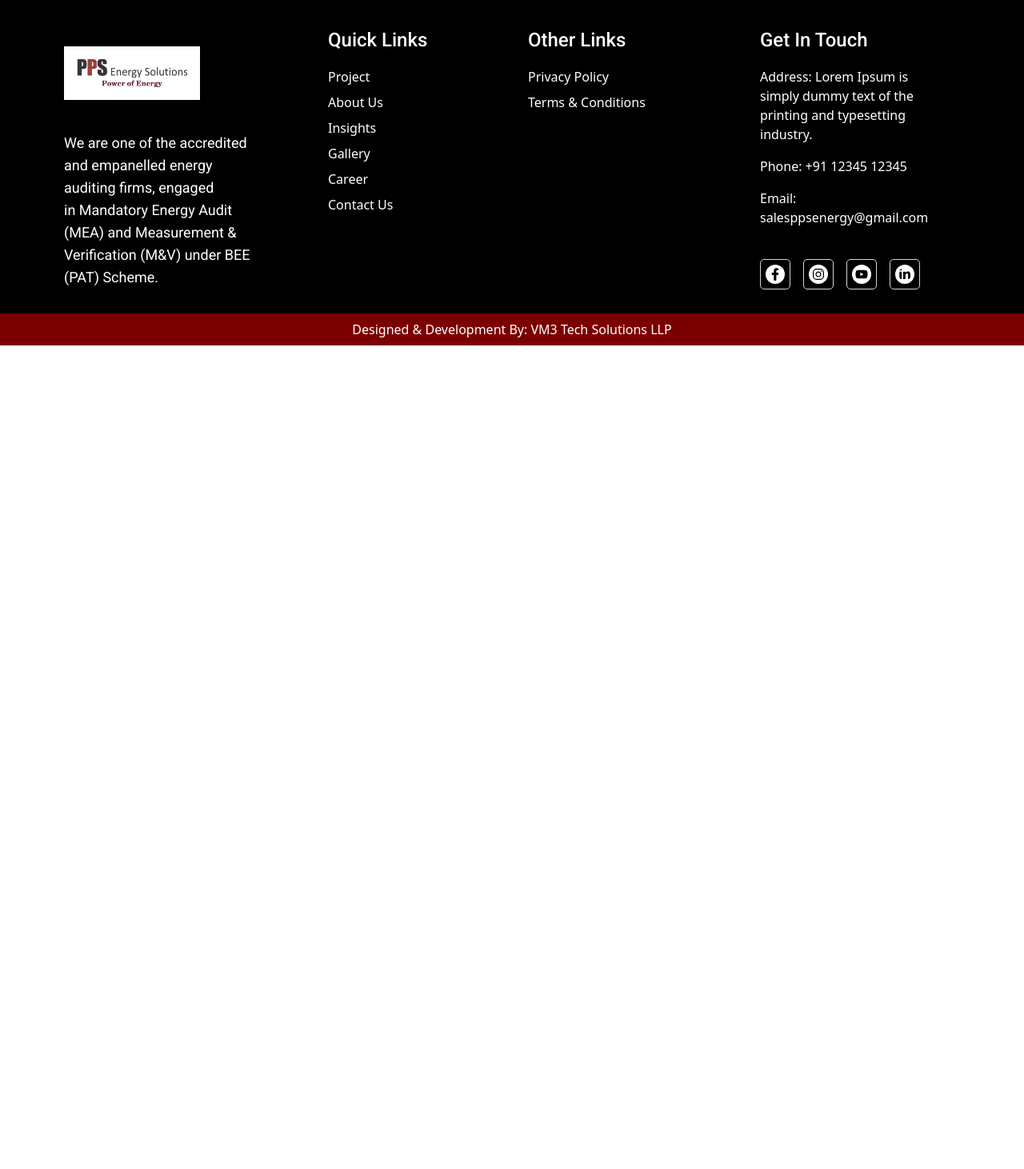
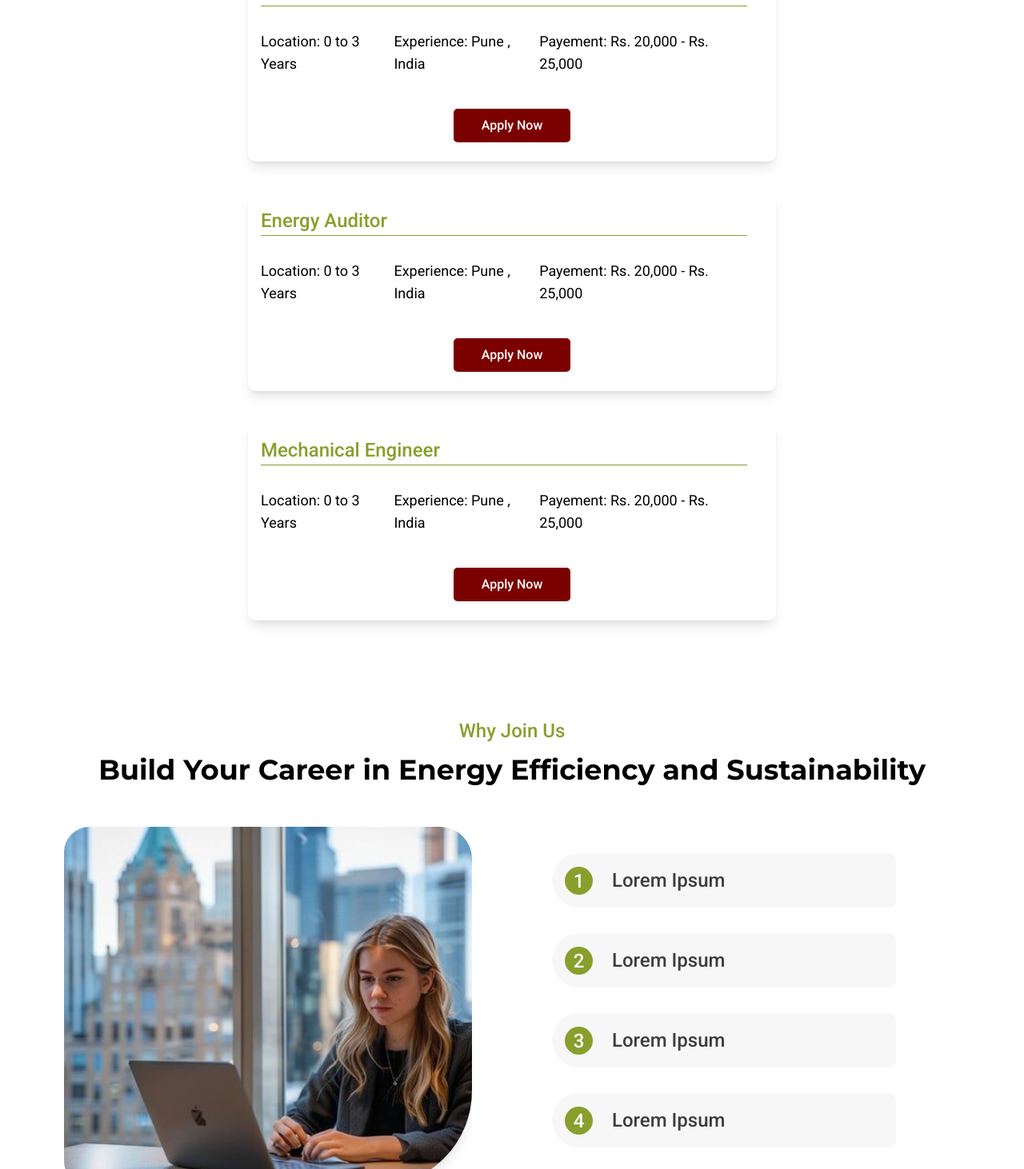
Before and after one commit to vm3techsolutions/ppsenergy, a Next.js app in the folder client/: page /career in a window 1280 px wide. Before the commit this address had no page. Shown: the part 888-2350 px from the top of the page at 80% size. Before the commit the page ends 1320 px from the top, so only its background shows below. Built offline with nearby package versions, Linux system fonts and the light colour scheme.

Commit message:
Developed Career Pagw

```diff
--- /dev/null
+++ b/client/public/data/career/JobLists.json
@@ -0,0 +1,25 @@
+[
+    {
+        "job_id" : "1",
+        "job_title" : "Power Consultant",
+        "job_experience" : "0 to 3 Years",
+        "job_location" : "Pune , India",
+        "job_payment" : "Rs. 20,000 - Rs. 25,000"
+    },
+
+    {
+        "job_id" : "2",
+        "job_title" : "Energy Auditor",
+        "job_experience" : "0 to 3 Years",
+        "job_location" : "Pune , India",
+        "job_payment" : "Rs. 20,000 - Rs. 25,000"
+    },
+
+    {
+        "job_id" : "3",
+        "job_title" : "Mechanical Engineer",
+        "job_experience" : "0 to 3 Years",
+        "job_location" : "Pune , India",
+        "job_payment" : "Rs. 20,000 - Rs. 25,000"
+    }
+]
--- /dev/null
+++ b/client/src/app/career/CareerBanner.jsx
@@ -0,0 +1,10 @@
+import React from 'react'
+
+export default function CareerBanner() {
+  return (
+    <section
+      className="relative h-[450px] md:h-[600px] sm:h-[300px] lg:h-[600px] flex items-center bg-cover "
+      style={{ backgroundImage: "url('/assets/career/CareerBanner.png')" }}>
+    </section>
+  )
+}
--- /dev/null
+++ b/client/src/app/career/LatestJobListing.jsx
@@ -0,0 +1,56 @@
+"use client"
+import React from 'react'
+import { useEffect, useState } from "react";
+import Link from "next/link";
+
+export default function LatestJobListing() {
+  const [jobs, setJobs] = useState([]);
+
+        useEffect(() => {
+          fetch("/data/career/JobLists.json")
+            .then((res) => res.json())
+            .then((data) => setJobs(data));
+        }, []);
+  return (
+    <section className='common-section'>
+        <div className="text-center mb-10">
+        {/* <h3 className="title text-[#889F2D]"></h3> */}
+        <h2 className="center-section-heading">Latest Job Listing</h2>
+      </div>
+
+      {/* Recent Articles Grid */}
+       <div className="flex flex-col section gap-10 mx-[150px] ">
+        {jobs.map((item) => (
+          <div
+            key={item.job_id}
+            className=" flex flex-col text-white rounded-b-[10px] shadow-lg overflow-hidden text-left "
+          >
+
+            <div className="flex flex-col flex-grow px-4 py-4 text-left ">
+              <div>
+                <h3 className="title text-[#889F2D] mb-5 mr-5 border-b-[1px] ">{item.job_title}</h3>
+              </div>
+
+              <div className='flex justify-between content'>
+                <p className='content text-[#000000]'>Location: {item.job_experience}</p>
+                <p className='content text-[#000000]'>Experience: {item.job_location}</p>
+                <p className='content text-[#000000] mr-5'>Payement: {item.job_payment}</p>
+
+              </div>
+
+
+
+               <div className="mt-[20px] mb-2 self-center">
+                <button className="button mt-3">
+                  Apply Now
+                </button>
+               </div>
+            </div>
+
+          </div>
+        ))}
+      </div>
+
+    </section>
+  )
+}
--- /dev/null
+++ b/client/src/app/career/WhyJoinUs.jsx
@@ -0,0 +1,55 @@
+import React from 'react'
+import Image from 'next/image'
+
+export default function WhyJoinUs() {
+  return (
+      <section className='common-section '>
+        <div className="text-center mb-10">
+        <h3 className="title text-[#889F2D]">Why Join Us</h3>
+        <h2 className="center-section-heading">Build Your Career in Energy Efficiency and Sustainability</h2>
+      </div>
+
+<div className="grid grid-cols-1 sm:grid-cols-1 lg:grid-cols-2  gap-25   ">
+
+
+{/* Left Image Section */}
+    <div className="relative w-full">
+        <div className="relative rounded-[2rem] overflow-hidden">
+          <Image
+            src="/assets/career/WhyJoinUs.jpg"
+            alt="Professional working on laptop"
+            width={500}
+            height={400}
+            className="w-full max-w-md md:max-w-full h-[350px] lg:h-[450px] rounded-bl-[10px] rounded-tr-[40px] rounded-br-[120px] shadow-lg object-cover"/>
+        </div>
+    </div>
+
+ {/* 1. Right Section */}
+        <div className='lg:mr-[80px] flex flex-col justify-center'>
+        <div className=' bg-[#f7f7f7] rounded-l-[40px] rounded-[10px] flex items-center p-4 w-full pr-[25px] mb-4'>
+          <p className='title bg-[#889F2D] rounded-full  w-[35px] h-[35px] text-center text-[#ffffff]  mr-6'>1</p>
+          <h3 className="title text-[#3D3D3D] ">
+           Lorem Ipsum</h3>
+        </div>
+
+        <div className=' bg-[#f7f7f7] rounded-l-[40px] rounded-[10px]  flex items-center p-4 w-full pr-[25px] my-4'>
+          <p className='title bg-[#889F2D] rounded-full  w-[35px] h-[35px] text-center text-[#ffffff]  mr-6'>2</p>
+          <h3 className="title text-[#3D3D3D]  ">Lorem Ipsum</h3>
+        </div>
+
+        <div className=' bg-[#f7f7f7] rounded-l-[40px] rounded-[10px]  flex items-center p-4 w-full pr-[25px] my-4'>
+           <p className='title bg-[#889F2D] rounded-full  w-[35px] h-[35px] text-center text-[#ffffff]  mr-6'>3</p>
+          <h3 className="title text-[#3D3D3D] ">Lorem Ipsum</h3>
+        </div>
+
+        <div className=' bg-[#f7f7f7] rounded-l-[40px] rounded-[10px]  flex items-center p-4 w-full pr-[25px] my-4'>
+           <p className='title bg-[#889F2D] rounded-full  w-[35px] h-[35px] text-center text-[#ffffff]  mr-6'>4</p>
+          <h3 className="title text-[#3D3D3D] ">Lorem Ipsum</h3>
+        </div>
+
+        </div>
+
+    </div>
+    </section>
+  )
+}
--- /dev/null
+++ b/client/src/app/career/page.js
@@ -0,0 +1,14 @@
+import React from 'react'
+import CareerBanner from './CareerBanner'
+import WhyJoinUs from './WhyJoinUs'
+import LatestJobListing from './LatestJobListing'
+
+export default function page() {
+  return (
+    <>
+    <CareerBanner/>
+    <LatestJobListing/>
+    <WhyJoinUs/>
+    </>
+  )
+}
```
Also changed, not shown: client/public/assets/career/CareerBanner.png (added), client/public/assets/career/WhyJoinUs.jpg (added).
